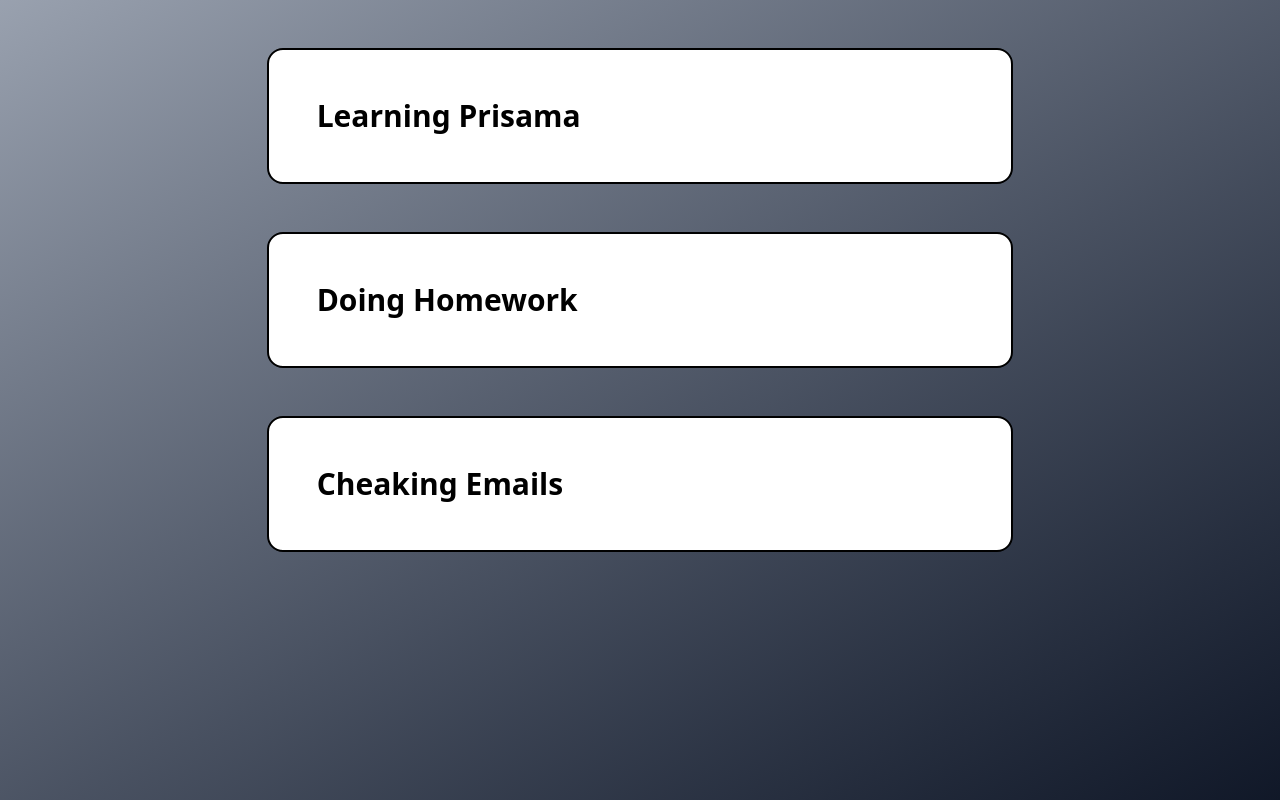
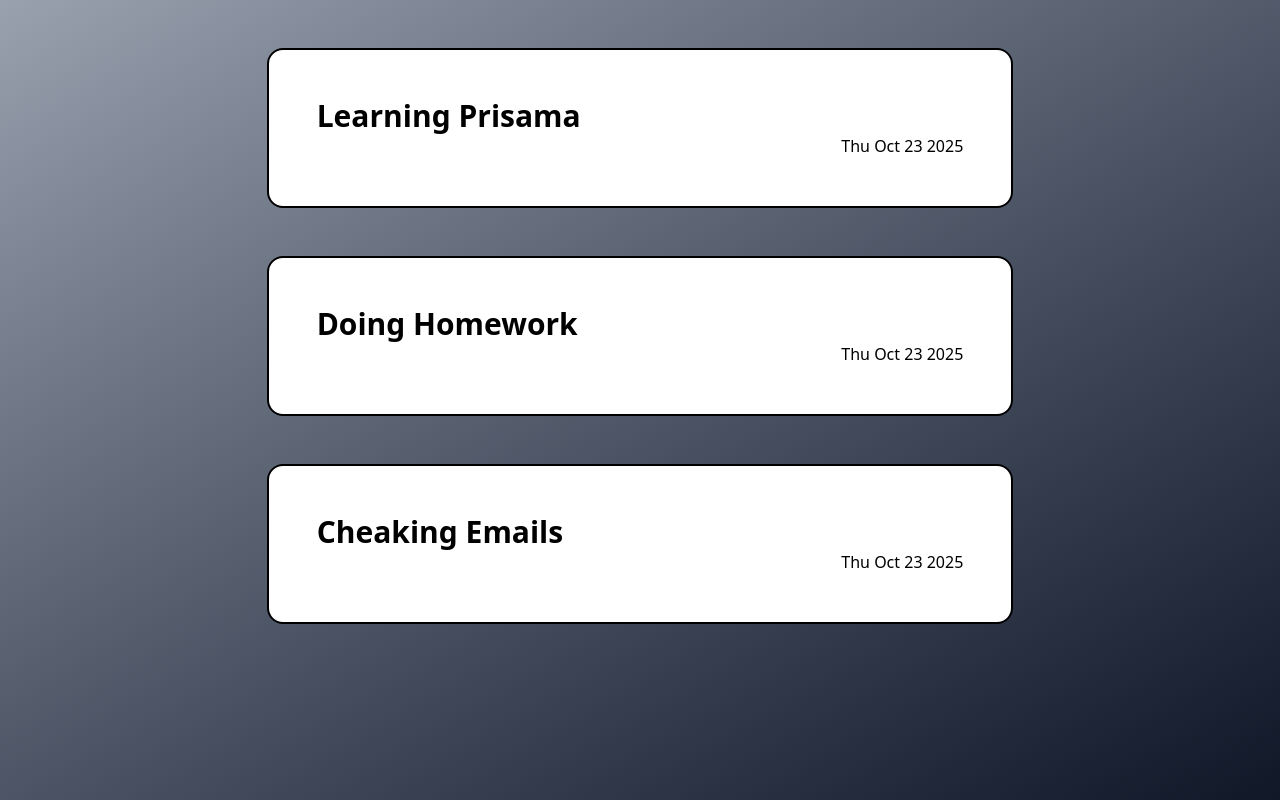
Before and after one commit to rahelaqambari/Project, a React (Vite) app: page / in a window 1280 px wide. Built offline with nearby package versions, Linux system fonts and the light colour scheme.

Commit message:
date and time

```diff
--- a/src/sample2.jsx
+++ b/src/sample2.jsx
@@ -2,11 +2,17 @@ function Sample2() {
   return (
     <div className="w-full min-h-screen bg-linear-150 from-gray-400 to-gray-900 flex flex-col items-center ">
         <div className="p-12 bg-white w-7/12 mt-12 rounded-2xl border-2">
-        <h1 className="text-3xl font-bold">Learning Prisama</h1></div>
+        <h1 className="text-3xl font-bold">Learning Prisama</h1>
+        <p className="text-right font-medium">{new Date().toDateString()}</p>
+        </div>
         <div className="p-12 bg-white w-7/12 mt-12 rounded-2xl border-2">
-        <h1 className="text-3xl font-bold">Doing Homework</h1></div>
+        <h1 className="text-3xl font-bold">Doing Homework</h1>
+        <p className="text-right font-medium">{new Date().toDateString()}</p>
+        </div>
         <div className="p-12 bg-white w-7/12 mt-12 rounded-2xl border-2">
-        <h1 className="text-3xl font-bold">Cheaking Emails</h1></div>
+        <h1 className="text-3xl font-bold">Cheaking Emails</h1>
+        <p className="text-right font-medium">{new Date().toDateString()}</p>
+        </div>
     </div>
   )
 }
```
